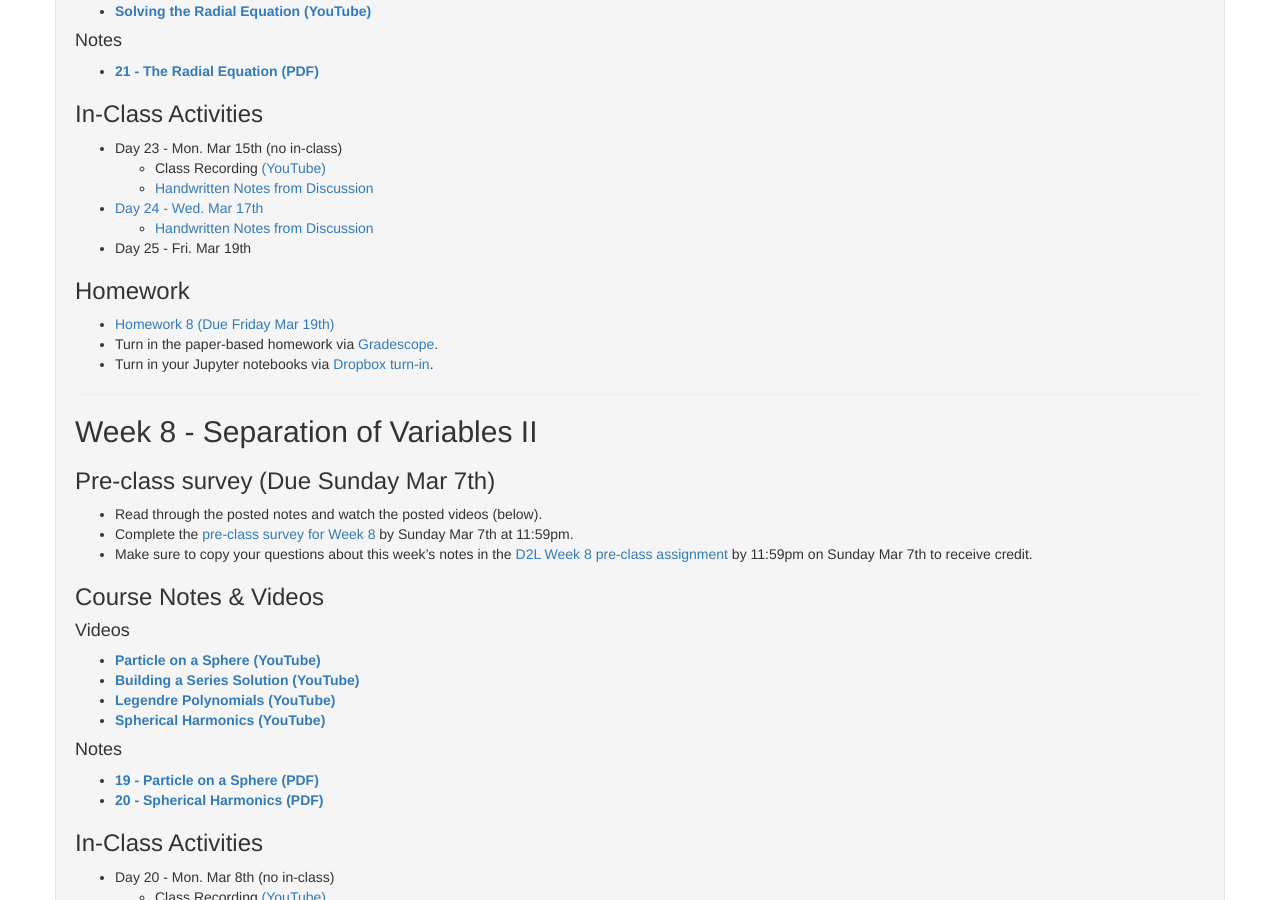
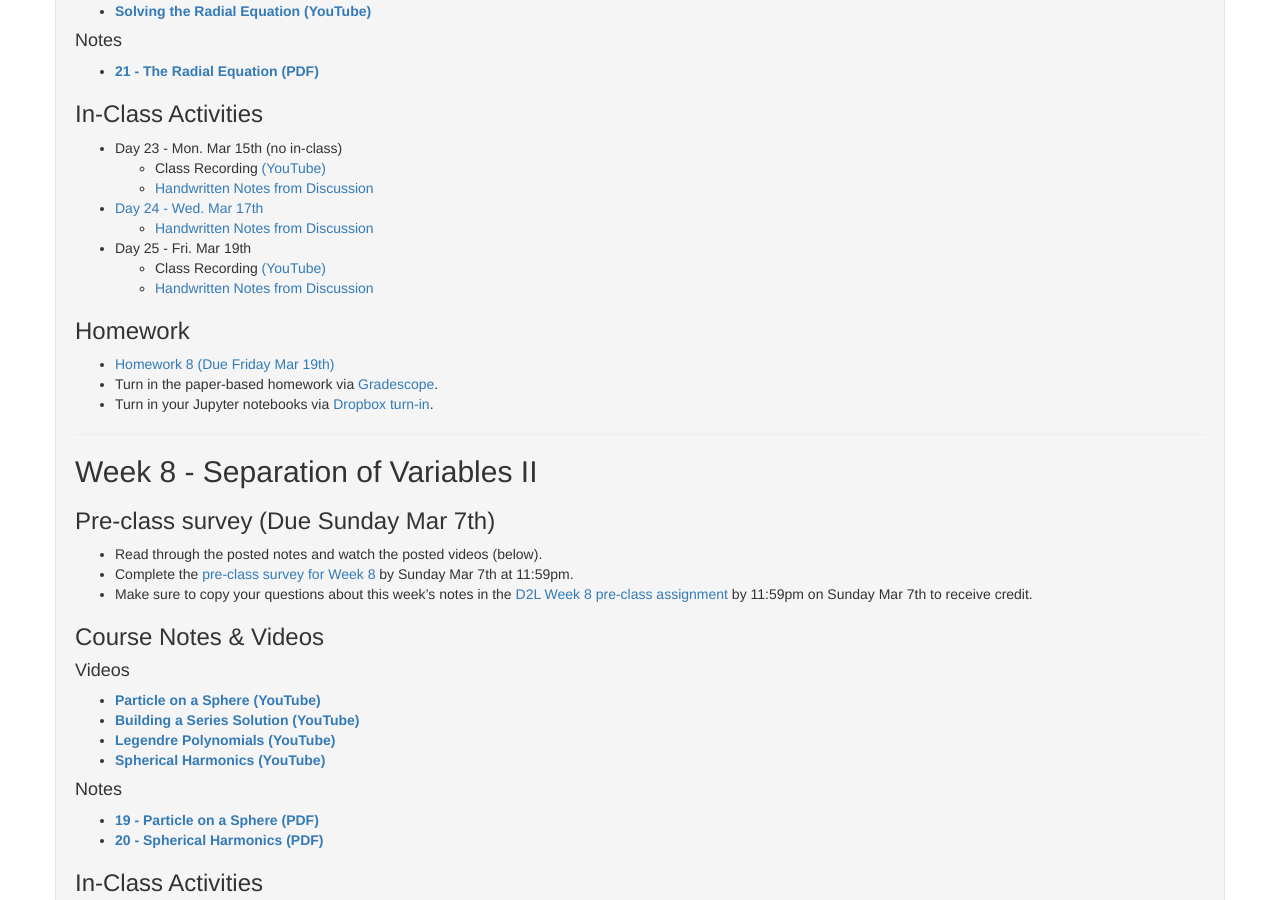
Before and after one commit to dannycab/phy472msu_s2021, a Jekyll site: the page built from notes/index.md, in a window 1280 px wide and 900 px high, scrolled down 1095 px. Built offline with Jekyll 4.4.1, drawn with Linux system fonts in a browser that asks for light colours.

Commit message:
updated with Friday

```diff
--- a/notes/index.md
+++ b/notes/index.md
@@ -70,6 +70,8 @@
 * [Day 24 - Wed. Mar 17th](./in-class/day24.html)
   * [Handwritten Notes from Discussion](./in-class/Day_24.pdf)
 * Day 25 - Fri. Mar 19th
+  - Class Recording [(YouTube)](https://www.youtube.com/watch?v=uqet27dp5dc)
+  - [Handwritten Notes from Discussion](./in-class/Day_24.pdf)
 
 ### Homework
 
```
Also changed, not shown: assignments/homework9.md (+1 -1 lines), 1 other file.
